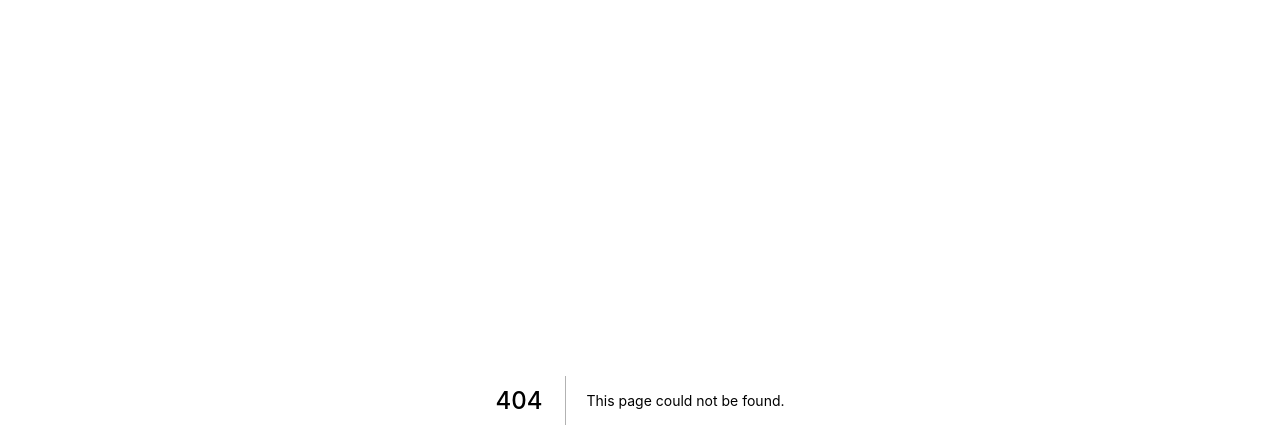
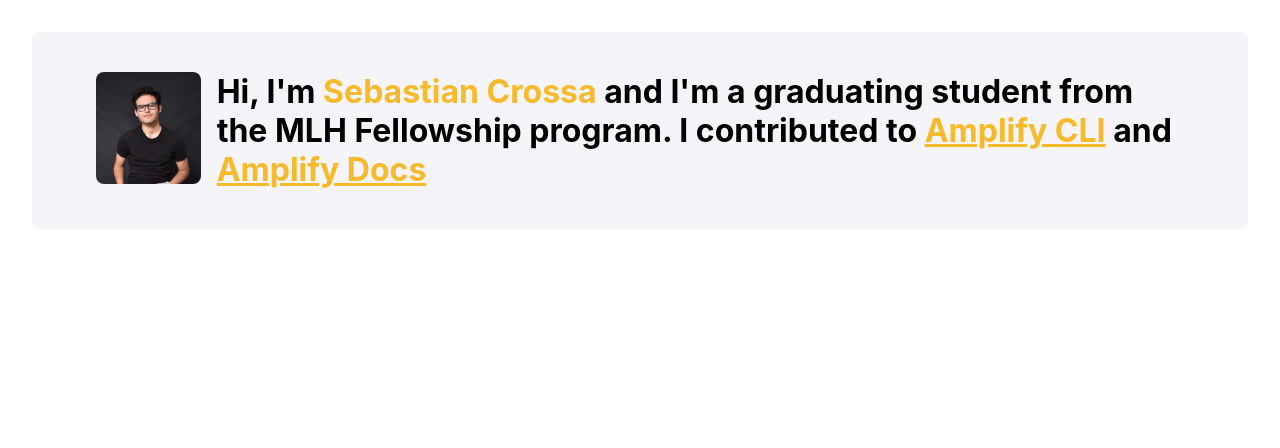
Before and after one commit to MLH-Fellowship/FellowshipWrapup, a Next.js app in the folder frontend/: page /user/1 in a window 1280 px wide. Before the commit this address had no page. Shown: the top 448 px of the page. Built offline with nearby package versions, Linux system fonts and the light colour scheme.

Commit message:
feat: initial layout and design for profile section

```diff
--- /dev/null
+++ b/frontend/components/User/Header/header.style.js
@@ -0,0 +1,32 @@
+import styled from "styled-components";
+
+export const StyledBackground = styled.div`
+  text-align: left;
+  padding: 2.5rem 4rem;
+
+  max-width: 95%;
+  margin: 2rem auto;
+
+  border-radius: 8px;
+
+  background-color: var(--color-gray);
+
+  .textContainer {
+    display: flex;
+
+    span {
+      color: var(--color-main);
+    }
+
+    img {
+      height: 7rem;
+      border-radius: 8px;
+
+      margin-right: 1rem;
+    }
+  }
+
+  .underline {
+    text-decoration: underline;
+  }
+`;
--- /dev/null
+++ b/frontend/components/User/Header/index.jsx
@@ -0,0 +1,17 @@
+import { StyledBackground } from "./header.style";
+
+export default function Header() {
+  return (
+    <StyledBackground>
+      <div className="textContainer">
+        <img src="/profile.jpg" alt="[user] profile image" />
+        <h1>
+          Hi, I'm <span>Sebastian Crossa</span> and I'm a graduating student
+          from the MLH Fellowship program. I contributed to{" "}
+          <span className="underline">Amplify CLI</span> and{" "}
+          <span className="underline">Amplify Docs</span>
+        </h1>
+      </div>
+    </StyledBackground>
+  );
+}
--- /dev/null
+++ b/frontend/pages/user/[uid].js
@@ -0,0 +1,13 @@
+import { useRouter } from "next/router";
+
+import Header from "../../components/User/Header";
+
+export default function User() {
+  const router = useRouter();
+
+  return (
+    <div>
+      <Header />
+    </div>
+  );
+}
```
Also changed, not shown: frontend/components/Landing/Header/index.jsx (+7 -3 lines), frontend/components/Landing/List/index.jsx (+6 -6 lines), frontend/components/Landing/List/list.style.js (+8 -0 lines), frontend/public/profile.jpg (added).
